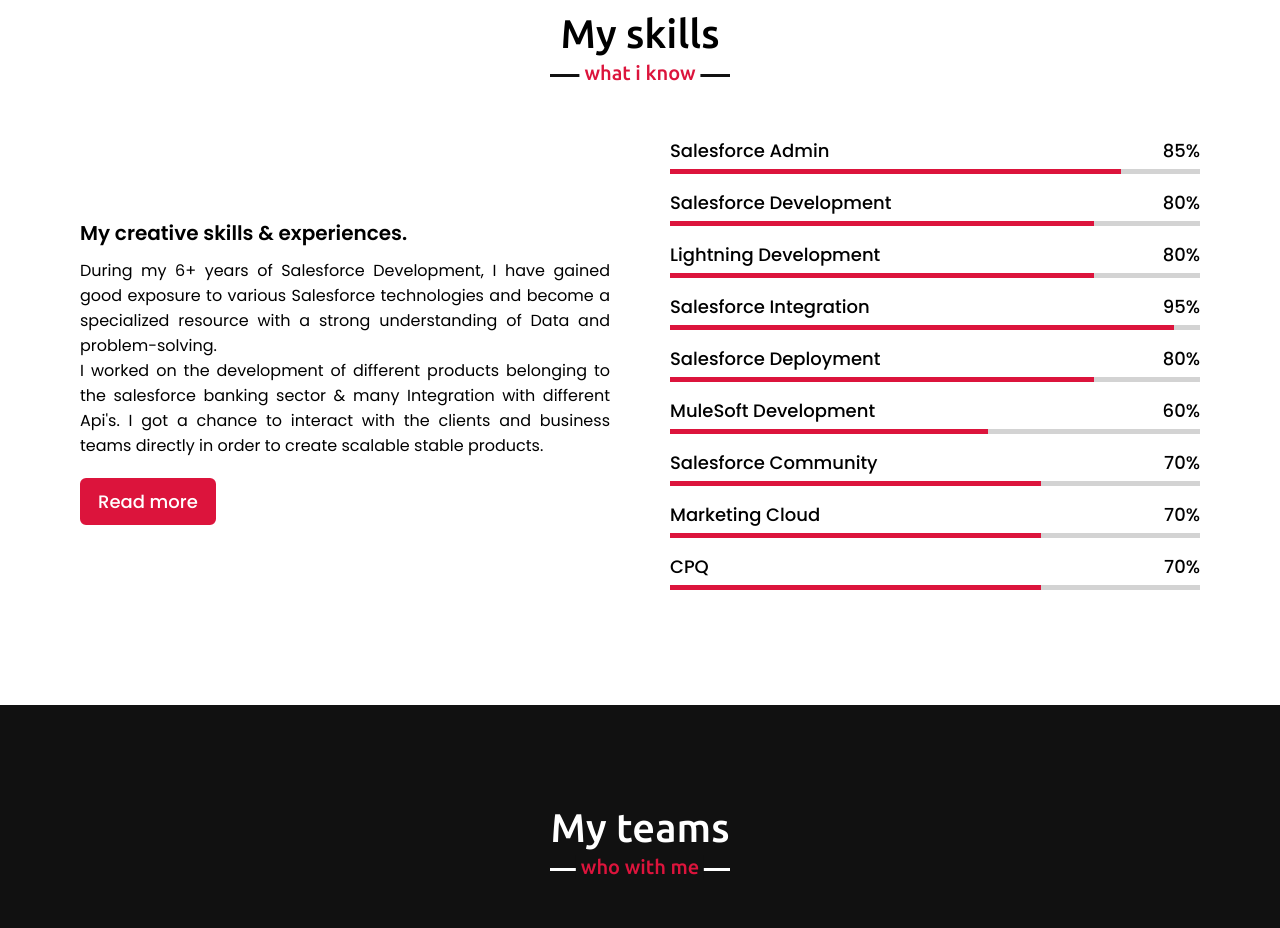
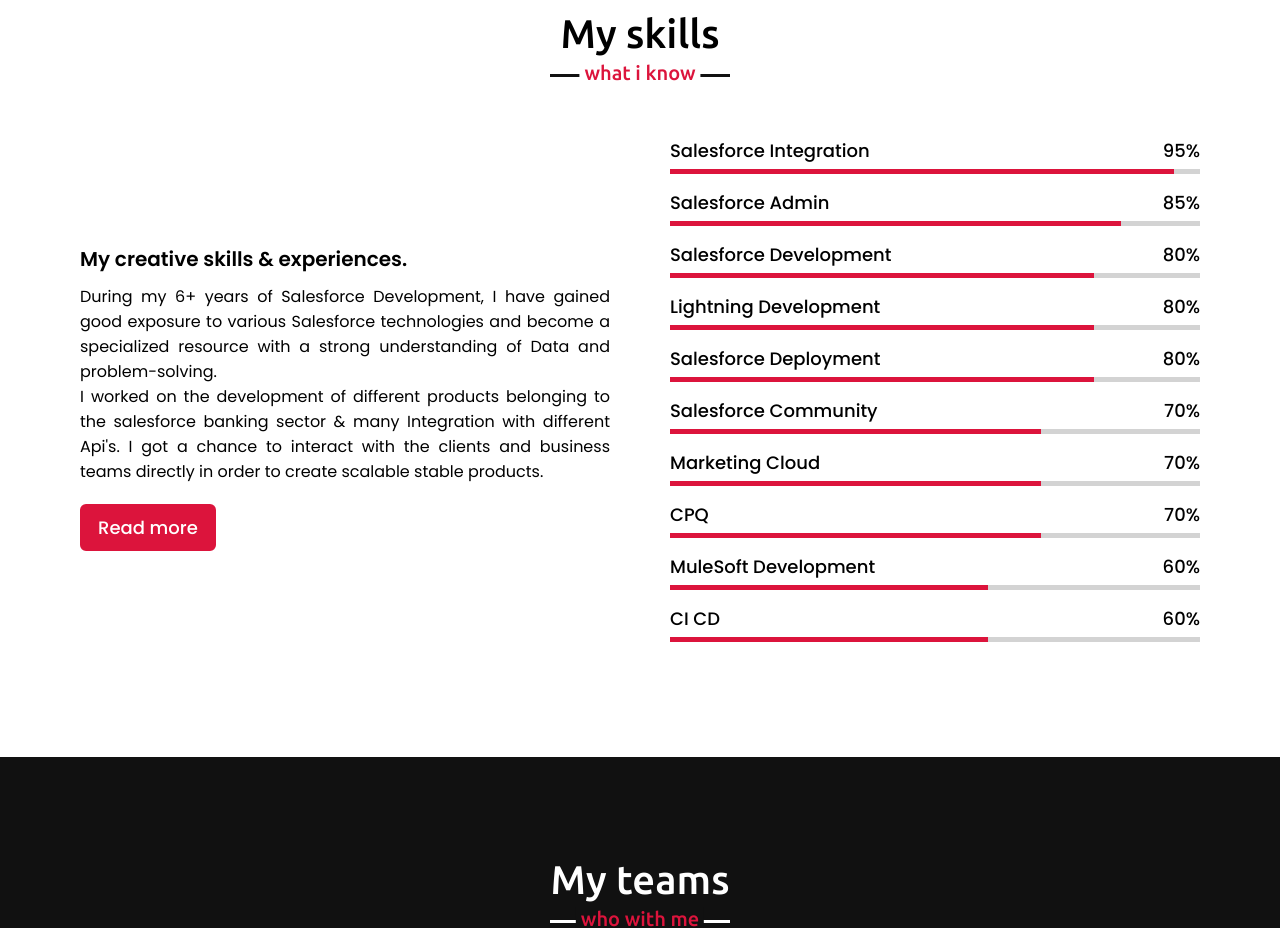
Before and after one commit to amitastreait/amitastreait.github.io, a plain HTML site: page index.html in a window 1280 px wide. Shown: the part 2400-3328 px from the top of the page. Drawn offline with nearby package versions, Linux system fonts and the light colour scheme.

Commit message:
Modified Pages

```diff
--- a/index.html
+++ b/index.html
@@ -135,6 +135,13 @@
                     <a href="https://www.sfdcpanther.com/about-me/">Read more</a>
                 </div>
                 <div class="column right">
+					<div class="bars">
+                        <div class="info">
+                            <span>Salesforce Integration</span>
+                            <span>95%</span>
+                        </div>
+                        <div class="line int"></div>
+                    </div>
                     <div class="bars">
                         <div class="info">
                             <span>Salesforce Admin</span>
@@ -158,24 +165,10 @@
                     </div>
                     <div class="bars">
                         <div class="info">
-                            <span>Salesforce Integration</span>
-                            <span>95%</span>
-                        </div>
-                        <div class="line int"></div>
-                    </div>
-                    <div class="bars">
-                        <div class="info">
                             <span>Salesforce Deployment</span>
                             <span>80%</span>
                         </div>
                         <div class="line developer"></div>
-                    </div>
-					<div class="bars">
-                        <div class="info">
-                            <span>MuleSoft Development</span>
-                            <span>60%</span>
-                        </div>
-                        <div class="line mule"></div>
                     </div>
 					<div class="bars">
                         <div class="info">
@@ -197,6 +190,20 @@
                             <span>70%</span>
                         </div>
                         <div class="line comm"></div>
+                    </div>
+					<div class="bars">
+                        <div class="info">
+                            <span>MuleSoft Development</span>
+                            <span>60%</span>
+                        </div>
+                        <div class="line mule"></div>
+                    </div>
+					<div class="bars">
+                        <div class="info">
+                            <span>CI CD</span>
+                            <span>60%</span>
+                        </div>
+                        <div class="line mule"></div>
                     </div>
                 </div>
             </div>
```
